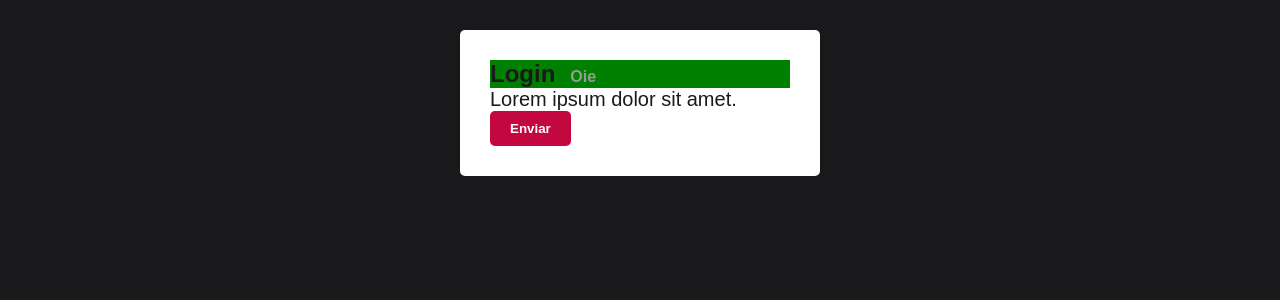
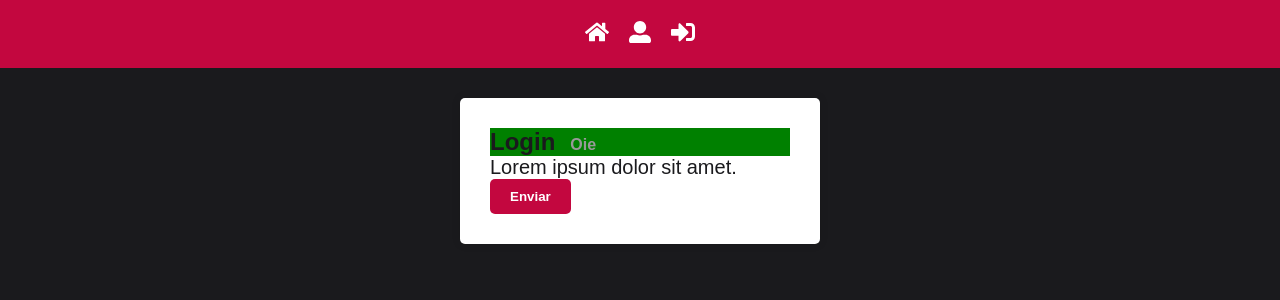
Before and after one commit to pedrops244/app-school, a React (Create React App) app: page / in a window 1280 px wide. Shown: the top 300 px of the page. Built offline with nearby package versions, Linux system fonts and the light colour scheme.

Commit message:
creating application header

```diff
--- a/package.json
+++ b/package.json
@@ -8,6 +8,8 @@
     "@testing-library/user-event": "^13.5.0",
     "react": "^18.2.0",
     "react-dom": "^18.2.0",
+    "react-icons": "^4.11.0",
+    "react-router-dom": "^5.2.0",
     "react-scripts": "5.0.1",
     "styled-components": "^6.0.8",
     "web-vitals": "^2.1.4"
--- a/src/App.js
+++ b/src/App.js
@@ -2,10 +2,12 @@ import React from 'react';
 
 import Login from './pages/Login';
 import GlobalStyles from './styles/GlobalStyles';
+import Header from './components/Header';
 
 function App() {
   return (
     <>
+      <Header />
       <Login />
       <GlobalStyles />
     </>
--- a/src/components/Header/index.js
+++ b/src/components/Header/index.js
@@ -0,0 +1,19 @@
+import React from 'react';
+import { FaHome, FaSignInAlt, FaUserAlt } from 'react-icons/fa';
+import { Nav } from './styled';
+
+export default function Header() {
+  return (
+    <Nav>
+      <a href=''>
+        <FaHome size={24} />
+      </a>
+      <a href=''>
+        <FaUserAlt size={22} />
+      </a>
+      <a href=''>
+        <FaSignInAlt size={24} />
+      </a>
+    </Nav>
+  );
+}
--- a/src/components/Header/styled.js
+++ b/src/components/Header/styled.js
@@ -0,0 +1,16 @@
+import styled from 'styled-components';
+import { primaryColor } from '../../config/colors';
+
+export const Nav = styled.nav`
+  background: ${primaryColor};
+  padding: 20px;
+  display: flex;
+  align-items: center;
+  justify-content: center;
+
+  a {
+    color: #fff;
+    margin: 0 10px 0;
+    font-weight: bold;
+  }
+`;
```
Also changed, not shown: .eslintrc.js, 1 other file (tests, documents, lock files or other folders).
